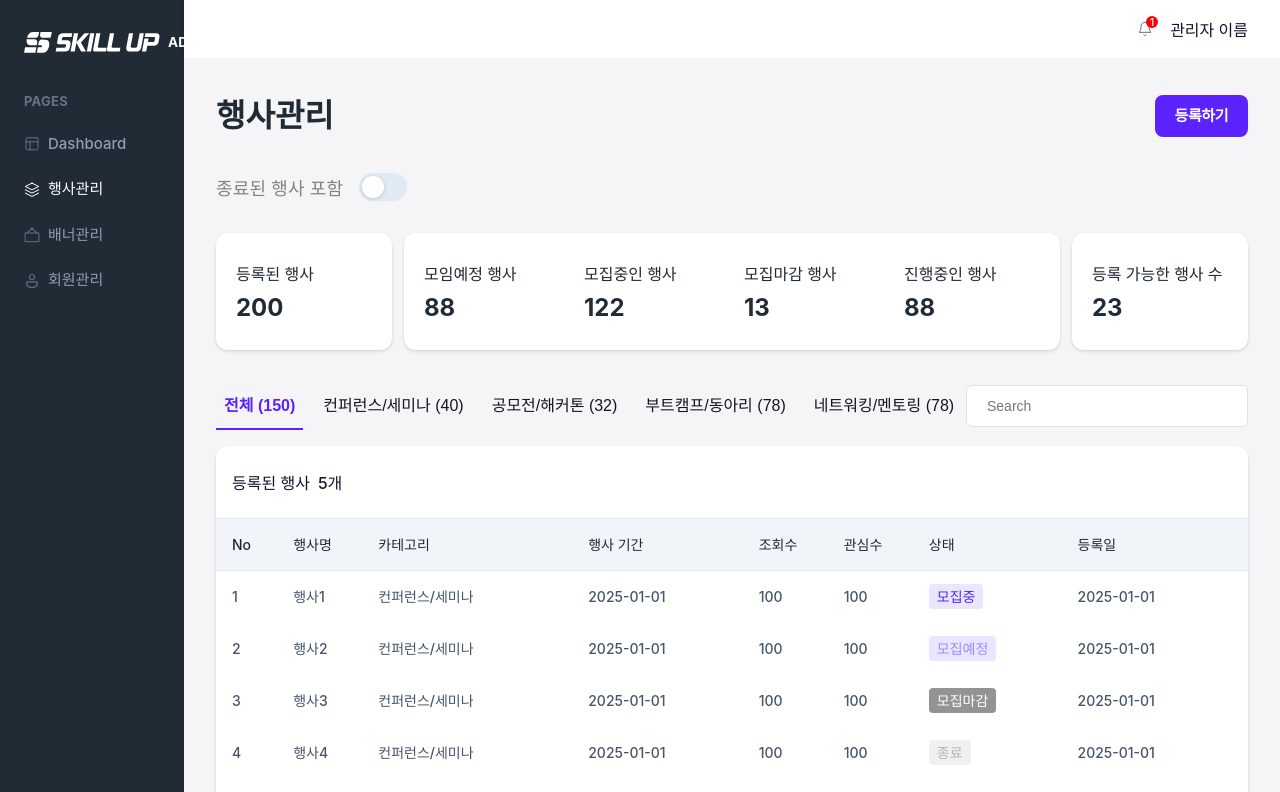
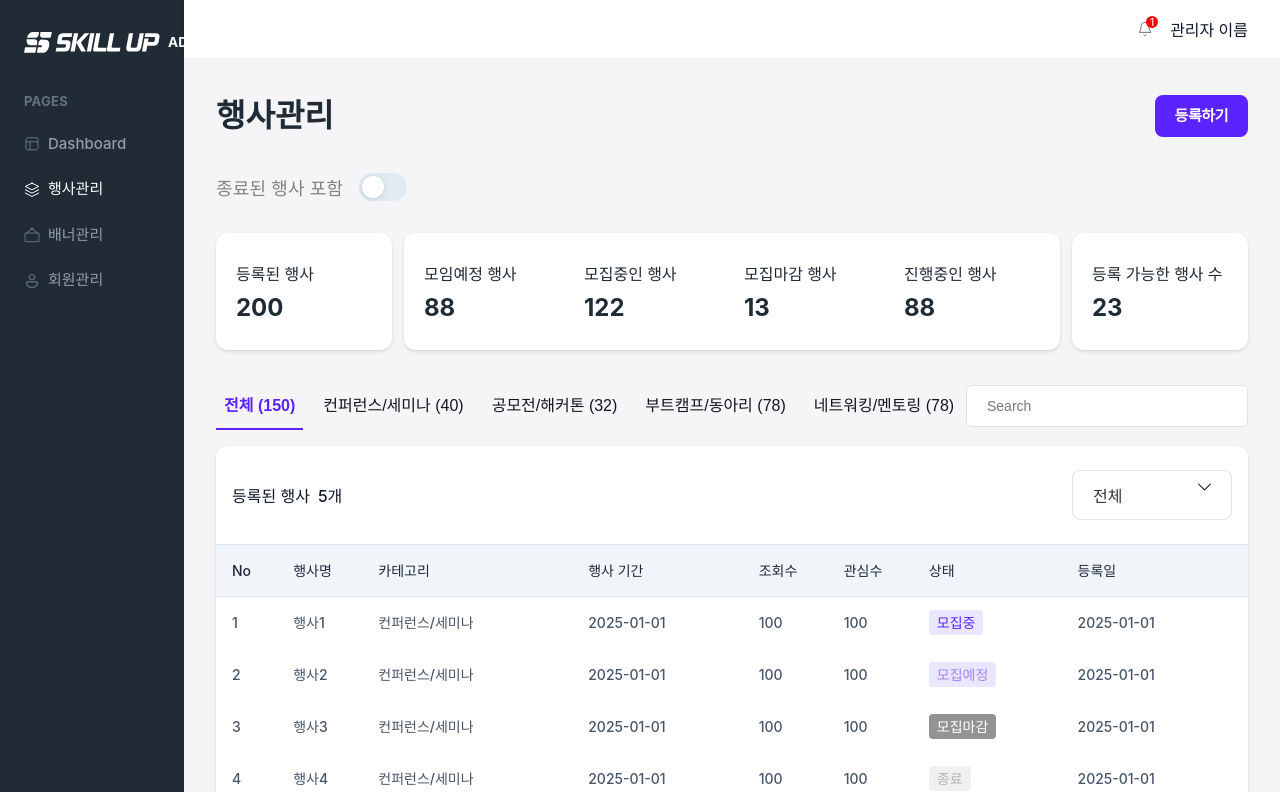
Before and after one commit to SKILLUP-FRONTEND/SkillUp_Admin, a Next.js app: page /admin/events in a window 1280 px wide. Shown: the top 792 px of the page. Built offline with nearby package versions, Linux system fonts and the light colour scheme; a web font is replaced by a local one.

Commit message:
:lipstick: Style: 드롭다운 공통 컴포넌트 구현 (#6)

```diff
--- a/src/app/admin/events/EventsPageContent.tsx
+++ b/src/app/admin/events/EventsPageContent.tsx
@@ -18,6 +18,7 @@ import { EVENTS } from "@/mocks/events.mock";
 import Pagination from "@/components/common/pagination/Pagination";
 import StatusBadge from "@/components/common/badge/StatusBadge";
 import { Event } from "@/types/event.type";
+import Dropdown from "@/components/common/dropdown/Dropdown";
 
 const mockEvents = EVENTS;
 
@@ -48,6 +49,7 @@ const eventColumns = [
 export default function EventsPageContent() {
   const [selected, setSelected] = useState("all");
   const [currentPage, setCurrentPage] = useState(1);
+  const [selectedStatus, setSelectedStatus] = useState("all");
   const onSelect = (value: string) => {
     setSelected(value);
   };
@@ -84,10 +86,26 @@ export default function EventsPageContent() {
         </div>
         <div className={styles.eventsTableMain}>
           <div className={styles.eventsTableHeader}>
-            <h5 className={styles.eventsTableHeaderTitle}>등록된 행사</h5>
-            <h5 className={styles.eventsTableHeaderTitle}>
-              {mockEvents.length}개
-            </h5>
+            <div className={styles.eventsTableHeaderLeft}>
+              <h5 className={styles.eventsTableHeaderTitle}>등록된 행사</h5>
+              <h5 className={styles.eventsTableHeaderTitle}>
+                {mockEvents.length}개
+              </h5>
+            </div>
+            <div className={styles.eventsTableHeaderRight}>
+              <Dropdown
+                options={[
+                  { label: "전체", value: "all" },
+                  { label: "모임예정 행사", value: "RECRUITING_EXPECTED" },
+                  { label: "모집중인 행사", value: "RECRUITING" },
+                  { label: "모집마감 행사", value: "RECRUITING_CLOSED" },
+                  { label: "진행중인 행사", value: "ENDED" },
+                ]}
+                value={selectedStatus}
+                onChange={setSelectedStatus}
+                placeholder="상태 선택"
+              />
+            </div>
           </div>
           <DataTable
             columns={eventColumns}
--- a/src/app/admin/events/events.module.css
+++ b/src/app/admin/events/events.module.css
@@ -72,7 +72,14 @@
 
 .eventsTableHeader {
   display: flex;
+  justify-content: space-between;
+  align-items: center;
   padding: 1.5rem 1rem;
+}
+
+.eventsTableHeaderLeft {
+  display: flex;
+
   align-items: center;
   gap: 0.5rem;
   align-self: stretch;
--- a/src/app/admin/members/MembersPageContent.tsx
+++ b/src/app/admin/members/MembersPageContent.tsx
@@ -17,11 +17,12 @@ import { DataTable } from "@/components/common/table/DataTable";
 import { Member } from "@/types/member.type";
 import Pagination from "@/components/common/pagination/Pagination";
 import StatusBadge from "@/components/common/badge/StatusBadge";
+import { useRouter } from "next/navigation";
 
 export default function MembersPageContent() {
   const [selected, setSelected] = useState("all");
   const [currentPage, setCurrentPage] = useState(1);
-
+  const router = useRouter();
   const onSelect = (key: string) => {
     setSelected(key);
   };
@@ -76,6 +77,9 @@ export default function MembersPageContent() {
           <DataTable
             columns={userColumns}
             data={members.slice((currentPage - 1) * 5, currentPage * 5)}
+            onRowClick={(item: Member) => {
+              router.push(`/admin/members/${item.id}`);
+            }}
           />
           <Pagination
             currentPage={currentPage}
--- /dev/null
+++ b/src/components/common/dropdown/Dropdown.module.css
@@ -0,0 +1,55 @@
+/* src/components/common/dropdown/Dropdown.module.css */
+
+/*
+  담당자 : 김은혜
+  최초 작성일 : 2025-09-16
+  최종 수정일 : 2025-09-16
+*/
+
+.dropdown {
+  position: relative;
+  width: fit-content;
+  min-width: 10rem;
+}
+
+.dropdownButton {
+  width: 100%;
+  border-radius: 0.5rem;
+  background: #fff;
+  padding: 0.75rem 1.25rem;
+
+  border: 1px solid #dfe3e8;
+  cursor: pointer;
+  text-align: left;
+  display: flex;
+  justify-content: space-between;
+}
+
+.dropdownButtonText {
+  color: #333;
+  font-size: 1rem;
+  font-style: normal;
+  font-weight: 500;
+  line-height: normal;
+}
+
+.dropdownList {
+  position: absolute;
+  top: 110%;
+  left: 0;
+  width: 100%;
+  background: #fff;
+  border-radius: 0.5rem;
+  border: 1px solid #dfe3e8;
+  box-shadow: 0 4px 14px 0 rgba(0, 0, 0, 0.1);
+  z-index: 100;
+}
+
+.dropdownItem {
+  padding: 0.75rem 1.25rem;
+  cursor: pointer;
+}
+
+.dropdownItem:hover {
+  background: #f1f5f9;
+}
--- /dev/null
+++ b/src/components/common/dropdown/Dropdown.tsx
@@ -0,0 +1,92 @@
+// src/components/common/dropdown/Dropdown.tsx
+
+/*
+  담당자 : 김은혜
+  최초 작성일 : 2025-09-16
+  최종 수정일 : 2025-09-16
+*/
+
+import { useState, useRef, useEffect } from "react";
+import styles from "./Dropdown.module.css";
+import Image from "next/image";
+import ChevronDownIcon from "@/assets/chevron_down.svg";
+
+interface DropdownOption {
+  label: string;
+  value: string;
+}
+
+interface DropdownProps {
+  options: DropdownOption[];
+  value: string | null;
+  onChange: (value: string) => void;
+  placeholder?: string;
+  disabled?: boolean;
+  className?: string;
+  label?: string;
+  id?: string;
+  dropdownPosition?: "top" | "bottom";
+}
+
+export default function Dropdown({
+  options,
+  value,
+  onChange,
+  placeholder = "선택해주세요",
+  disabled = false,
+  className = "",
+  label,
+  id,
+}: DropdownProps) {
+  const [isOpen, setIsOpen] = useState(false);
+  const dropdownRef = useRef<HTMLDivElement>(null);
+
+  const selectedLabel =
+    options.find((opt) => opt.value === value)?.label || placeholder;
+
+  useEffect(() => {
+    const handleClickOutside = (event: MouseEvent) => {
+      if (
+        dropdownRef.current &&
+        !dropdownRef.current.contains(event.target as Node)
+      ) {
+        setIsOpen(false);
+      }
+    };
+    document.addEventListener("click", handleClickOutside);
+    return () => document.removeEventListener("click", handleClickOutside);
+  }, []);
+
+  return (
+    <div className={`${styles.dropdown} ${className}`} ref={dropdownRef}>
+      {label && <label htmlFor={id}>{label}</label>}
+      <button
+        id={id}
+        type="button"
+        disabled={disabled}
+        onClick={() => setIsOpen((prev) => !prev)}
+        className={styles.dropdownButton}
+      >
+        <span className={styles.dropdownButtonText}>{selectedLabel}</span>
+        <Image src={ChevronDownIcon} alt="chevron down" width={13} height={8} />
+      </button>
+
+      {isOpen && (
+        <ul className={styles.dropdownList}>
+          {options.map((opt) => (
+            <li
+              key={opt.value}
+              className={styles.dropdownItem}
+              onClick={() => {
+                onChange(opt.value);
+                setIsOpen(false);
+              }}
+            >
+              {opt.label}
+            </li>
+          ))}
+        </ul>
+      )}
+    </div>
+  );
+}
--- a/src/components/common/table/DataTable.tsx
+++ b/src/components/common/table/DataTable.tsx
@@ -13,18 +13,21 @@ interface ColumnDef<T> {
   header: string;
   width?: string;
   render?: (item: T) => React.ReactNode;
+  onClick?: () => void;
 }
 
 interface DataTableProps<T> {
   columns: ColumnDef<T>[];
   data: T[];
   emptyText?: string;
+  onRowClick?: (item: T) => void;
 }
 
 export function DataTable<T>({
   columns,
   data,
   emptyText = "데이터가 없습니다.",
+  onRowClick,
 }: DataTableProps<T>) {
   return (
     <div className={styles.dataTable}>
@@ -45,7 +48,11 @@ export function DataTable<T>({
             </tr>
           ) : (
             data.map((item, idx) => (
-              <tr key={idx} className={styles.dataTableRow}>
+              <tr
+                key={idx}
+                className={styles.dataTableRow}
+                onClick={() => onRowClick?.(item)}
+              >
                 {columns.map((col) => (
                   <td key={col.key} className={styles.dataTableRowCell}>
                     {col.render
```
Also changed, not shown: src/components/members/detail/MemberActivityStats/index.tsx (+11 -8 lines).
